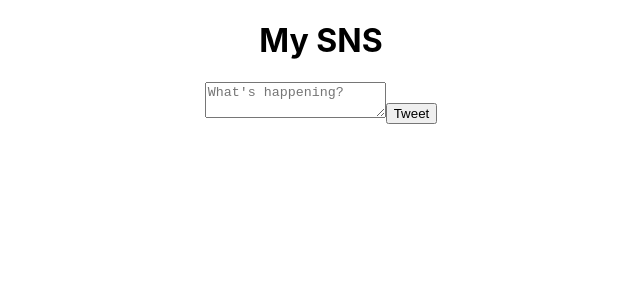
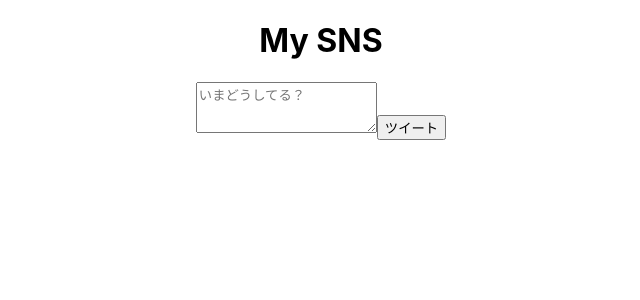
Before and after one commit to yizhen05/my-sns, a React (Create React App) app: page / in a window 1280 px wide. Shown: the top 300 px of the page, without its empty margins (319-959 px from the left). Built offline with nearby package versions, Linux system fonts and the light colour scheme.

Commit message:
なんかgetFirestoreできるようになった。 たぶんツイートが保存されるようになったのかな？

```diff
--- a/package.json
+++ b/package.json
@@ -11,6 +11,7 @@
     "@types/node": "^16.18.126",
     "@types/react": "^19.1.4",
     "@types/react-dom": "^19.1.5",
+    "firebase": "^11.7.3",
     "react": "^19.1.0",
     "react-dom": "^19.1.0",
     "react-scripts": "5.0.1",
--- a/src/components/TweetForm.tsx
+++ b/src/components/TweetForm.tsx
@@ -1,48 +1,44 @@
 // src/components/TweetForm.tsx
-import React, { useState } from "react";
-import { Tweet } from "../types";
-import { v4 as uuidv4 } from "uuid";
+import { useState } from "react";
+import { collection, addDoc, Timestamp } from "firebase/firestore";
+import { db } from "../firebase";
 
-interface Props {
-  setTweets: React.Dispatch<React.SetStateAction<Tweet[]>>;
-}
+const TweetForm = () => {
+  const [content, setContent] = useState("");
 
-const TweetForm: React.FC<Props> = ({ setTweets }) => {
-  const [content, setContent] = useState("");
-  //投稿の内容を入力するテキストエリアに使う状態変数
-
-  const handleSubmit = (e: React.FormEvent) => {
+  const handleSubmit = async (e: React.FormEvent) => {
     e.preventDefault();
     if (!content.trim()) return;
 
-    const newTweet: Tweet = {
-      id: uuidv4(),
-      content,
-      createdAt: new Date(),
-      likes: 0,
-      replies: [],
-    };
+    try {
+      await addDoc(collection(db, "tweets"), {
+        content,
+        createdAt: Timestamp.now(),
+        likes: 0,
+        replies: [],
+      });
 
-    // uuidv4()：一意のIDを作る。
-    // content：入力された投稿内容。
-    // new Date()：今の時間。
-    // likes: 初期状態では0。
-    // replies: 最初は返信なしなので空の配列。
-
-    setTweets((prev) => [newTweet, ...prev]);
-    // setTweetsを使って、ツイートを追加する。今あるツイートの前に新しいツイートを追加する。
-    setContent("");
+      setContent("");
+    } catch (error) {
+      console.error("ツイートの保存に失敗しました:", error);
+    }
   };
 
   return (
-    <form onSubmit={handleSubmit}>
+    <form onSubmit={handleSubmit} className="p-4 border-b">
       <textarea
+        className="w-full p-2 border rounded"
+        rows={3}
         value={content}
         onChange={(e) => setContent(e.target.value)}
-        placeholder="What's happening?"
+        placeholder="いまどうしてる？"
       />
-      <button type="submit">Tweet</button>
-      {/* 投稿ボタン */}
+      <button
+        type="submit"
+        className="mt-2 px-4 py-2 bg-blue-500 text-white rounded"
+      >
+        ツイート
+      </button>
     </form>
   );
 };
--- /dev/null
+++ b/src/firebase.ts
@@ -0,0 +1,19 @@
+// Import the functions you need from the SDKs you need
+import { initializeApp } from "firebase/app";
+import { getFirestore } from "firebase/firestore";
+// TODO: Add SDKs for Firebase products that you want to use
+// https://firebase.google.com/docs/web/setup#available-libraries
+
+// Your web app's Firebase configuration
+const firebaseConfig = {
+  apiKey: "AIzaSyCftkh25tJGPVLiwjNVfF5ANGuG2SyybnY",
+  authDomain: "my-sns-342b5.firebaseapp.com",
+  projectId: "my-sns-342b5",
+  storageBucket: "my-sns-342b5.firebasestorage.app",
+  messagingSenderId: "204067574023",
+  appId: "1:204067574023:web:00b63b9eeaf2d89e64b5a2",
+};
+
+// Initialize Firebase
+const app = initializeApp(firebaseConfig);
+export const db = getFirestore(app);
```
Also changed, not shown: 1 other file (tests, documents, lock files or other folders).
